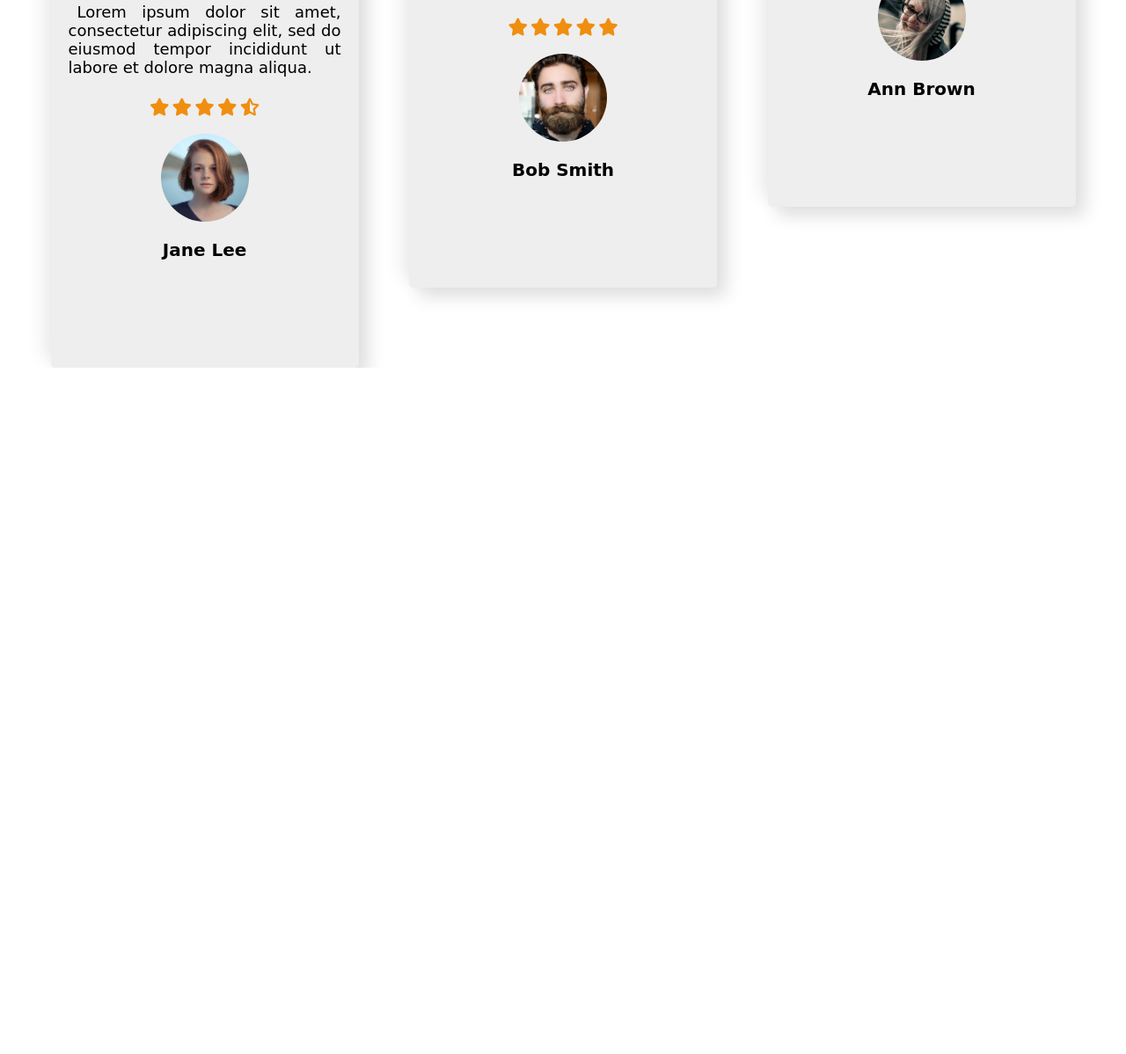
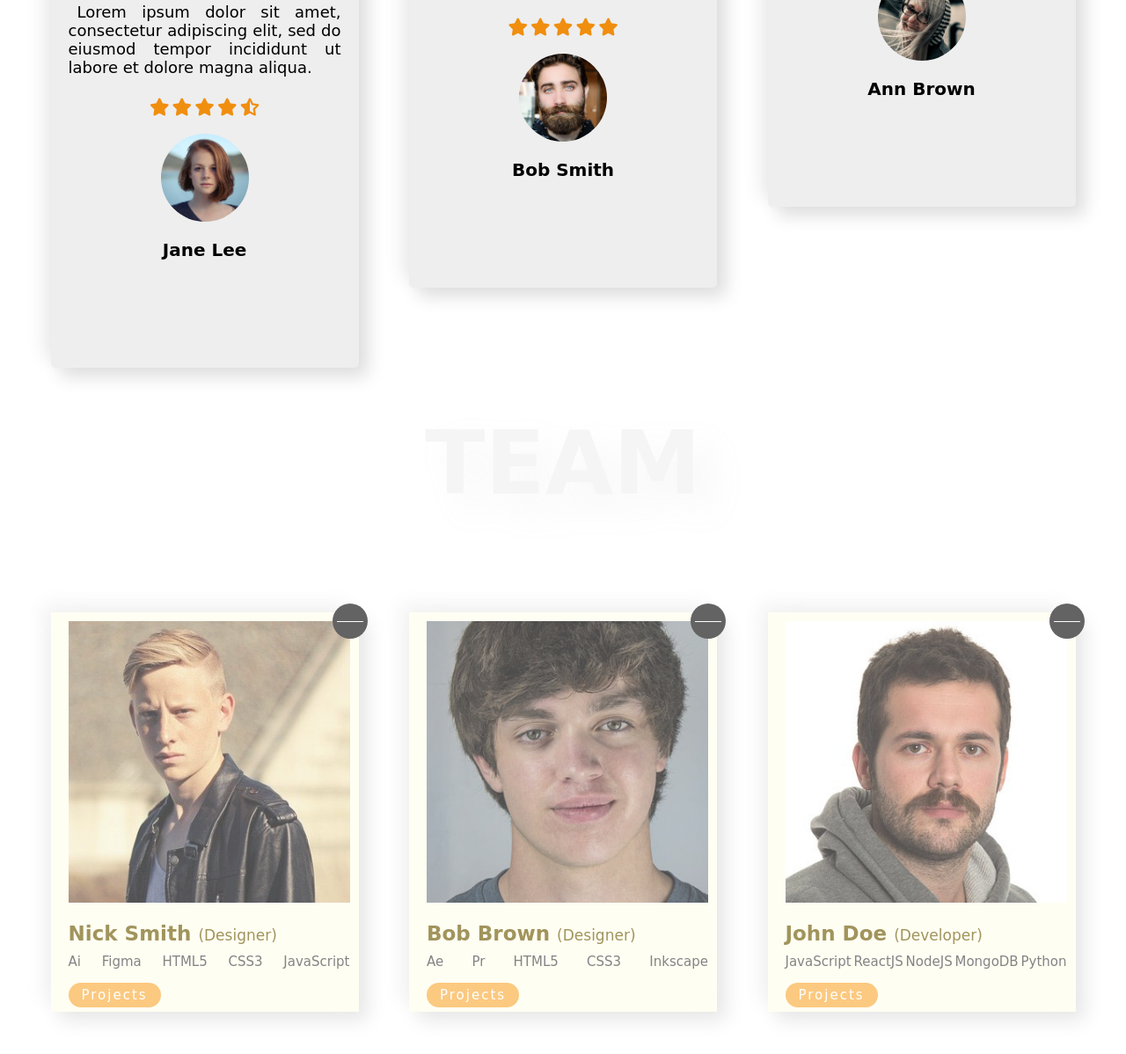
Before and after one commit to pyaesonepsn/Creative-Design, a plain HTML site: page index.html in a window 1280 px wide. Shown: the part 1182-2380 px from the top of the page at 88% size. Before the commit the page ends 1600 px from the top, so only its background shows below. Drawn offline with Linux system fonts and the light colour scheme; a web font is replaced by a local one.

Commit message:
Team Member Added

```diff
--- a/index.html
+++ b/index.html
@@ -80,6 +80,80 @@
             </div>
         </section>
 <!--        End of Section 2-->
+
+<!--        Section 3-->
+        <section class="section-3">
+            <h1 class="section-heading">Team</h1>
+            <div class="team-wrapper">
+                <div class="team-member">
+                    <img src="images/team-member-1.jpg" class="team-member-img">
+                    <h2 class="team-member-name">Nick Smith <span>(Designer)</span></h2>
+                    <ul class="team-member-skills">
+                        <li>Ai</li>
+                        <li>Figma</li>
+                        <li>HTML5</li>
+                        <li>CSS3</li>
+                        <li>JavaScript</li>
+                    </ul>
+                    <a href="#" class="projects-btn">Projects</a>
+                    <div class="story-btn" title="My Story">
+                        <div class="story-btn-line"></div>
+                    </div>
+                    <div class="story">
+                        <h4 class="story-heading">About Me</h4>
+                        <p class="story-paragraph">
+                            Lorem ipsum dolor sit amet,
+                            consectetur adipiscing elit, sed do eiusmod tempor incididunt ut labore et dolore magna aliqua.
+                        </p>
+                    </div>
+                </div>
+                <div class="team-member">
+                    <img src="images/team-member-2.jpg" class="team-member-img">
+                    <h2 class="team-member-name">Bob Brown <span>(Designer)</span></h2>
+                    <ul class="team-member-skills">
+                        <li>Ae</li>
+                        <li>Pr</li>
+                        <li>HTML5</li>
+                        <li>CSS3</li>
+                        <li>Inkscape</li>
+                    </ul>
+                    <a href="#" class="projects-btn">Projects</a>
+                    <div class="story-btn" title="My Story">
+                        <div class="story-btn-line"></div>
+                    </div>
+                    <div class="story">
+                        <h4 class="story-heading">About Me</h4>
+                        <p class="story-paragraph">
+                            Lorem ipsum dolor sit amet,
+                            consectetur adipiscing elit, sed do eiusmod tempor incididunt ut labore et dolore magna aliqua.
+                        </p>
+                    </div>
+                </div>
+                <div class="team-member">
+                    <img src="images/team-member-3.jpg" class="team-member-img">
+                    <h2 class="team-member-name">John Doe <span>(Developer)</span></h2>
+                    <ul class="team-member-skills">
+                        <li>JavaScript</li>
+                        <li>ReactJS</li>
+                        <li>NodeJS</li>
+                        <li>MongoDB</li>
+                        <li>Python</li>
+                    </ul>
+                    <a href="#" class="projects-btn">Projects</a>
+                    <div class="story-btn" title="My Story">
+                        <div class="story-btn-line"></div>
+                    </div>
+                    <div class="story">
+                        <h4 class="story-heading">About Me</h4>
+                        <p class="story-paragraph">
+                            Lorem ipsum dolor sit amet,
+                            consectetur adipiscing elit, sed do eiusmod tempor incididunt ut labore et dolore magna aliqua.
+                        </p>
+                    </div>
+                </div>
+            </div>
+        </section>
+<!--        End of Section 3-->
     </div>
     <script src="script.js"></script>
 </body>
--- a/script.js
+++ b/script.js
@@ -0,0 +1,6 @@
+document.querySelectorAll(".story-btn").forEach(btn => {
+    btn.addEventListener('click', () => {
+        btn.classList.toggle("change");
+        btn.nextElementSibling.classList.toggle('change');
+    })
+})
--- a/style.css
+++ b/style.css
@@ -18,6 +18,16 @@ html{
 
 body{
     overflow-x: hidden;
+}
+
+.section-heading{
+    font-size: 10rem;
+    font-weight: bold;
+    text-transform: uppercase;
+    color: #999;
+    text-align: center;
+    opacity: .1;
+    text-shadow: 2rem 2rem 4rem #aaa;
 }
 /*End of Common Styles*/
 
@@ -125,15 +135,6 @@ body{
     justify-content: space-around;
 }
 
-.section-heading{
-    font-size: 10rem;
-    font-weight: bold;
-    text-transform: uppercase;
-    color: #999;
-    text-align: center;
-    opacity: .1;
-    text-shadow: 2rem 2rem 4rem #aaa;
-}
 
 .customer-wrapper{
     display: flex;
@@ -201,3 +202,143 @@ body{
     font-weight: 700;
 }
 /*End of Section 2*/
+
+/*Section 3*/
+.section-3{
+    width: 100%;
+    height: 100vh;
+    display: flex;
+    flex-direction: column;
+    justify-content: space-between;
+    padding: 5rem 0;
+}
+
+.team-wrapper{
+    display: flex;
+    justify-content: space-evenly;
+    align-items: center;
+    height: 70%;
+}
+
+.team-member{
+    width: 35rem;
+    background-color:#fffeee;
+    padding: 1rem 1rem 1rem 2rem;
+    box-shadow: 1rem 1rem 2rem #ddd, -1rem -1rem 2rem #eee;
+    position: relative;
+    opacity: .7;
+    transform: opacity .5s;
+}
+
+.team-member:hover{
+    opacity: 1;
+}
+
+.team-member::first-child{
+    align-self: flex-start;
+}
+
+.team-member::last-child{
+    align-self: flex-end;
+}
+
+.team-member-name{
+    font-size: 2.3rem;
+    font-weight: 700;
+    color: #796717;
+    margin-top: 2rem;
+}
+
+.team-member-name span{
+    font-size: 1.7rem;
+}
+
+.team-member-skills{
+    display: flex;
+    justify-content: space-between;
+    margin: 1rem 0 2rem 0;
+}
+
+.team-member-skills li{
+    font-size: 1.5rem;
+    color: #505050;
+}
+
+.projects-btn{
+    background-color: #fab34a;
+    color: #fff;
+    padding: .5rem 1.5rem;
+    border-radius: 5rem;
+    font-size: 1.5rem;
+    letter-spacing: .2rem;
+}
+
+.team-member-img {
+    width: 100%;
+    border-right: 0.5rem;
+}
+
+.story{
+    width: 100%;
+    height: 100%;
+    background-color: rgba(253,69,69,.9);
+    position: absolute;
+    top: 0;
+    left: 0;
+    display: flex;
+    flex-direction: column;
+    justify-content: center;
+    align-items: center;
+    padding: 2rem;
+    transform: scale(0);
+    transform-origin: top right;
+    border-radius: 50rem 0 50rem 50rem;
+    transition: all 0.5s;
+}
+
+.change.story{
+    transform: scale(1);
+    border-radius: 0;
+}
+
+.story-btn{
+    width: 4rem;
+    height: 4rem;
+    background-color: #222;
+    position: absolute;
+    top: -1rem;
+    right: -1rem;
+    border-radius: 5rem;
+    display: flex;
+    align-items: center;
+    padding: .5rem;
+    cursor: pointer;
+    z-index: 50;
+    transition: transform .5s;
+}
+
+.change{
+    transform: rotate(405deg);
+}
+
+.story-btn-line{
+    width: 100%;
+    height: .1rem;
+    background-color: #fff;
+}
+
+.story-heading{
+    font-size: 4rem;
+    font-weight: 700;
+    color: #fff;
+    margin-bottom: 2rem;
+}
+
+.story-paragraph{
+    font-size: 1.8rem;
+    color: #eee;
+    text-align: justify;
+    letter-spacing: .1rem;
+    text-indent: 2rem;
+}
+/*End of Section 3*/
```
